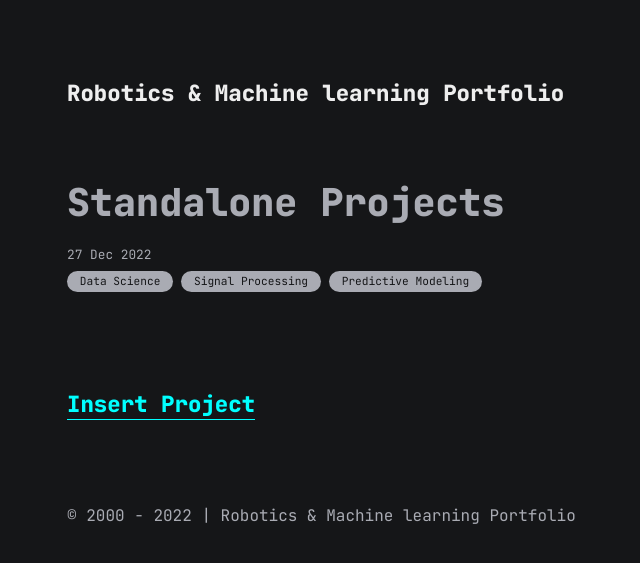
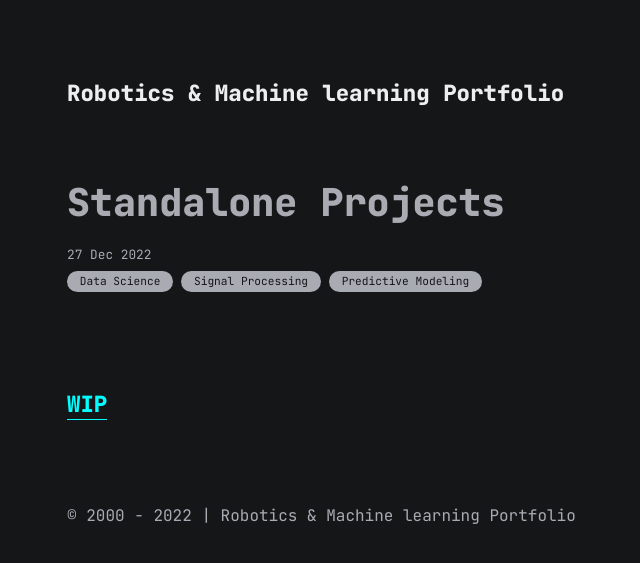
Before and after one commit to jeongwoongc/jeongwoongc.github.io, a Jekyll site: the page built from all_collections/_posts/2022-12-27-standalone-projects.md, in a window 1280 px wide. Shown: the top 563 px of the page, without its empty margins (248-888 px from the left). Built offline with Jekyll 4.4.1, drawn with Linux system fonts in a browser that asks for light colours.

```diff
--- a/all_collections/_posts/2022-12-27-standalone-projects.md
+++ b/all_collections/_posts/2022-12-27-standalone-projects.md
@@ -5,4 +5,4 @@ date: 2022-12-27
 categories: [Data Science, Signal Processing, Predictive Modeling ]
 ---
 
-#### [Insert Project](https://github.com/jeongwoongc/jeongwoongc.github.io)
+#### [WIP](https://github.com/jeongwoongc/jeongwoongc.github.io)
```
Also changed, not shown: all_collections/_posts/2021-11-04-natural-language-processing.md (+1 -1 lines).
